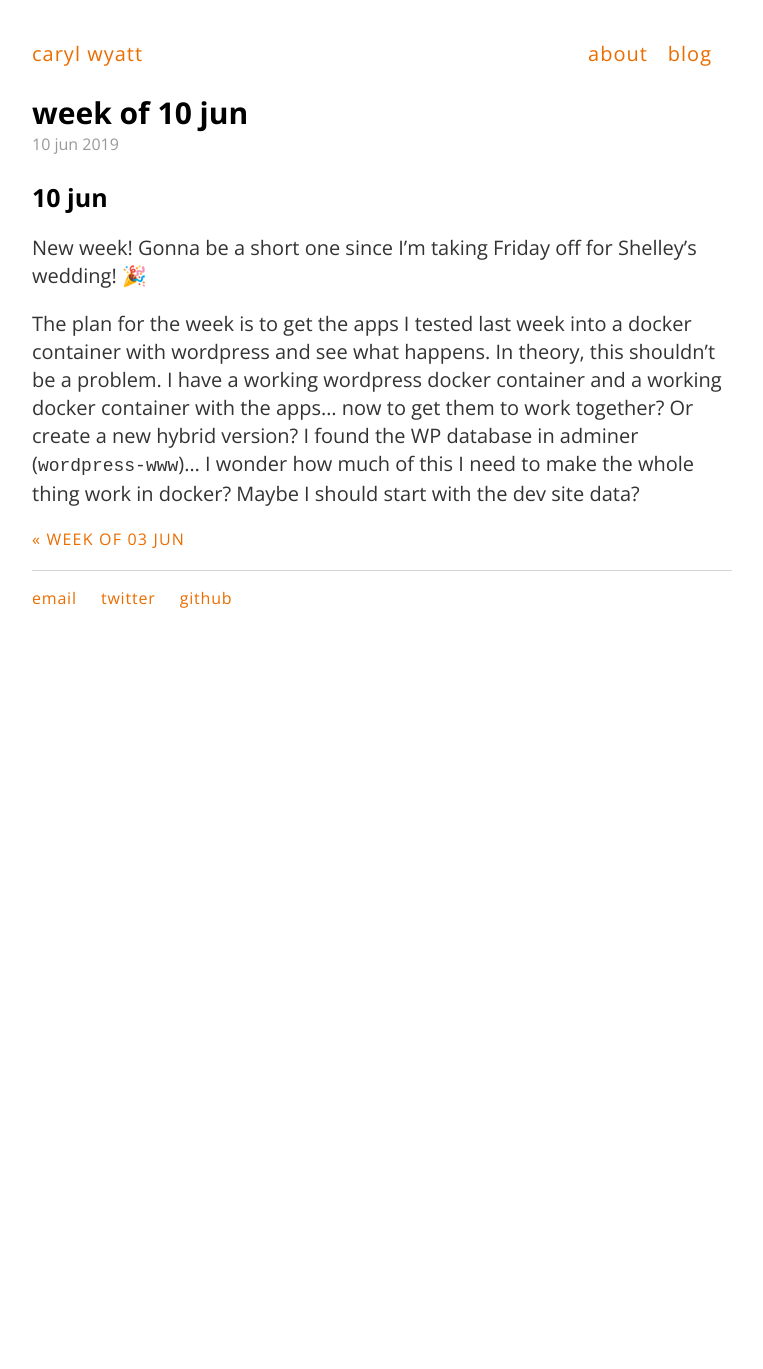
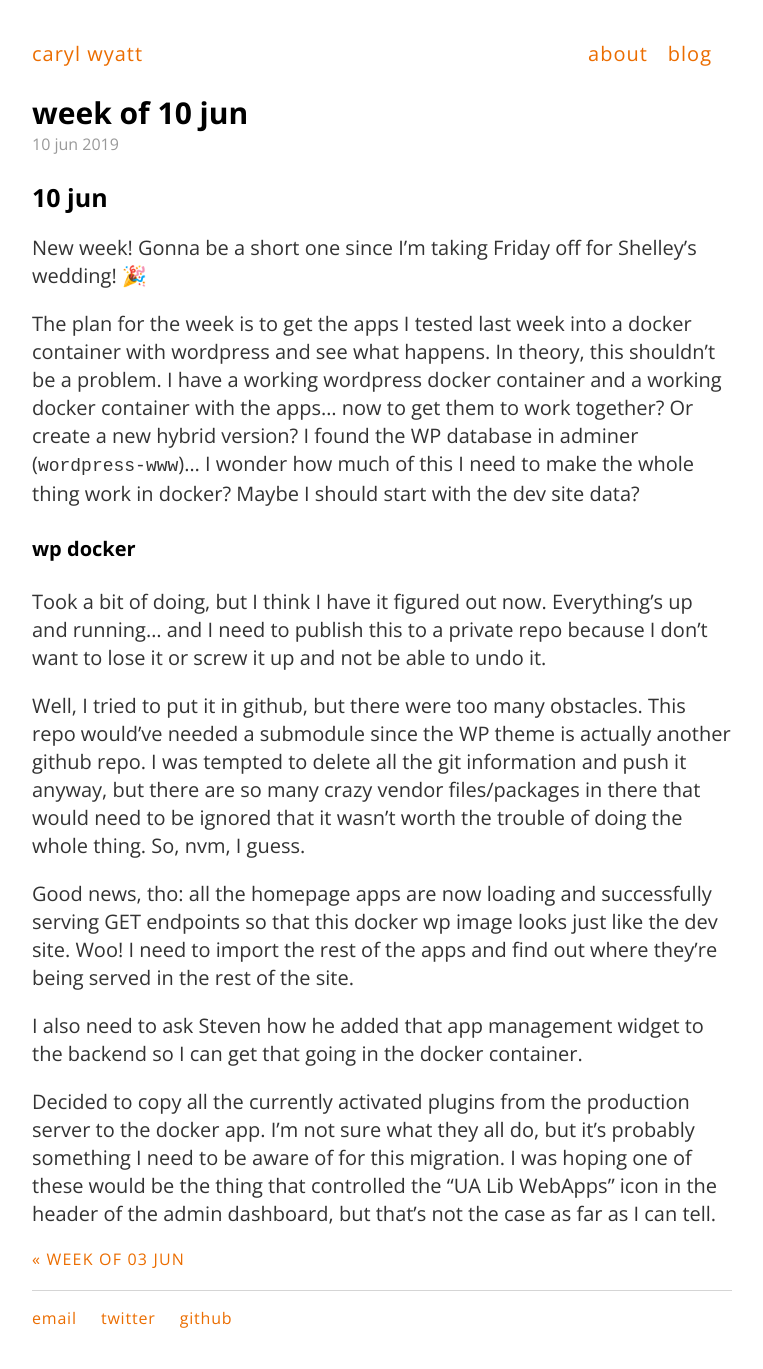
Before and after one commit to carylwyatt/carylwyatt.github.io, a Jekyll site: the page built from _posts/2019-06-10-week-of-10-jun.md, in a window 1280 px wide. Shown: the whole page, without its empty margins (258-1021 px from the left). Built offline with Jekyll 4.4.1, drawn with Linux system fonts in a browser that asks for light colours; emoji names are drawn with the system emoji font; before the commit the page ends 900 px from its top, so only the background shows below that.

Commit message:
monday :sweat:

```diff
--- a/_posts/2019-06-10-week-of-10-jun.md
+++ b/_posts/2019-06-10-week-of-10-jun.md
@@ -9,3 +9,15 @@ date: 2019-06-10
 New week! Gonna be a short one since I'm taking Friday off for Shelley's wedding! :tada:
 
 The plan for the week is to get the apps I tested last week into a docker container with wordpress and see what happens. In theory, this shouldn't be a problem. I have a working wordpress docker container and a working docker container with the apps... now to get them to work together? Or create a new hybrid version? I found the WP database in adminer (`wordpress-www`)... I wonder how much of this I need to make the whole thing work in docker? Maybe I should start with the dev site data?
+
+#### wp docker
+
+Took a bit of doing, but I think I have it figured out now. Everything's up and running... and I need to publish this to a private repo because I don't want to lose it or screw it up and not be able to undo it.
+
+Well, I tried to put it in github, but there were too many obstacles. This repo would've needed a submodule since the WP theme is actually another github repo. I was tempted to delete all the git information and push it anyway, but there are so many crazy vendor files/packages in there that would need to be ignored that it wasn't worth the trouble of doing the whole thing. So, nvm, I guess.
+
+Good news, tho: all the homepage apps are now loading and successfully serving GET endpoints so that this docker wp image looks just like the dev site. Woo! I need to import the rest of the apps and find out where they're being served in the rest of the site.
+
+I also need to ask Steven how he added that app management widget to the backend so I can get that going in the docker container.
+
+Decided to copy all the currently activated plugins from the production server to the docker app. I'm not sure what they all do, but it's probably something I need to be aware of for this migration. I was hoping one of these would be the thing that controlled the "UA Lib WebApps" icon in the header of the admin dashboard, but that's not the case as far as I can tell.
```
